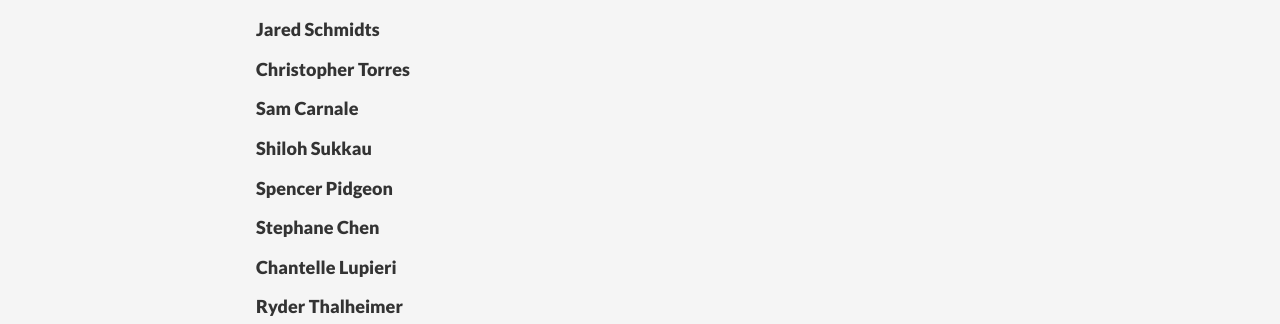
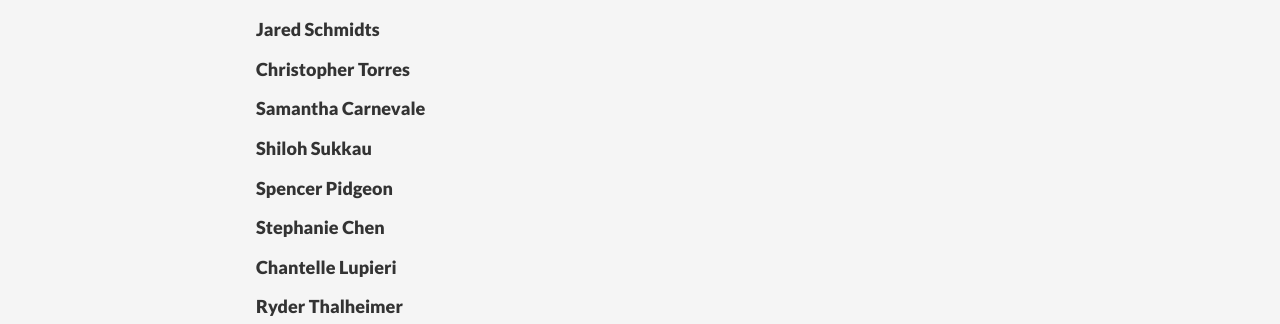
Before and after one commit to cniculescu/chinatown, a Jekyll site: the page built from about.md, in a window 1280 px wide. Shown: the part 690-1014 px from the top of the page. Built offline with Jekyll 4.4.1, drawn with Linux system fonts in a browser that asks for light colours; some web fonts are replaced; Markdown is read by kramdown in place of the engine named in the settings.

Commit message:
Update Spelling of Student Names

```diff
--- a/about.md
+++ b/about.md
@@ -15,10 +15,10 @@ Our goal with this site was to expose our reseach to the public, by making it cl
 ##### Nicole Tischler
 ##### Jared Schmidts
 ##### Christopher Torres
-##### Sam Carnale
+##### Samantha Carnevale
 ##### Shiloh Sukkau
 ##### Spencer Pidgeon
-##### Stephane Chen
+##### Stephanie Chen
 ##### Chantelle Lupieri
 ##### Ryder Thalheimer
 ##### Sébastien Roy
```
